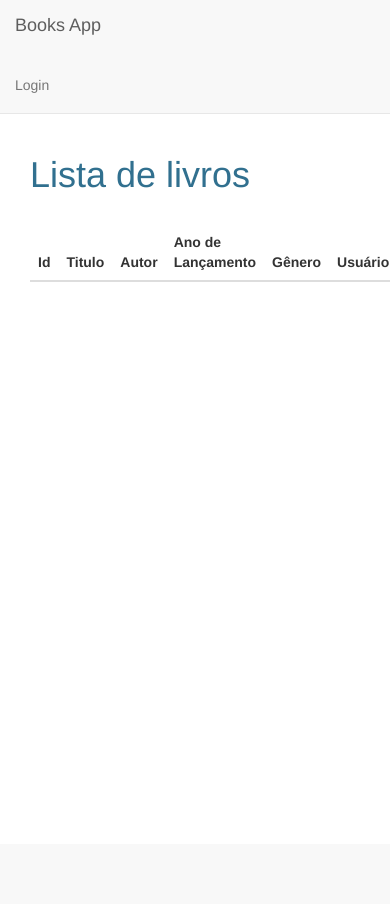
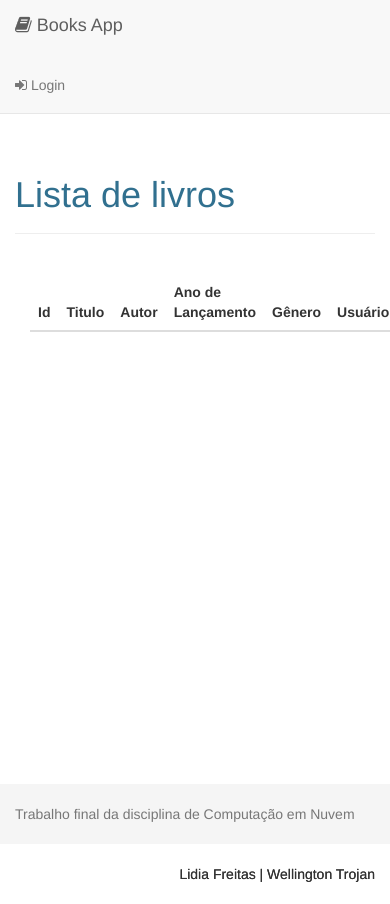
Before and after one commit to lidia-freitas/booksApp, a PHP site: page /books/books_list.php in a window 390 px wide. Before the commit the page ends 282 px from the top, so only its background shows below. Run offline with PHP 8.4, Linux system fonts and the light colour scheme; data that the repository does not hold is empty; a stand-in replaces the project's code that opens the database connection.

Commit message:
layout ajustments

```diff
--- a/books/books_list.php
+++ b/books/books_list.php
@@ -1,4 +1,4 @@
-<?php include  '../authentication/verify_session.php';
+<?php include '../authentication/verify_session.php';
 /**
  * Created by PhpStorm.
  * User: Lidia Freitas
@@ -12,18 +12,22 @@
 <head>
     <meta charset="utf-8">
     <link rel="stylesheet" type="text/css" href="../bootstrap/css/bootstrap.min.css">
-    <title>Cloud - Projeto Final - Lista de livros</title>
+    <link rel="stylesheet" href="../bootstrap/css/sticky-footer.css">
+    <link rel="stylesheet" href="https://maxcdn.bootstrapcdn.com/font-awesome/4.7.0/css/font-awesome.min.css">
+    <title>Cloud - Books App - Lista de livros</title>
 </head>
 <body>
 <?php include '../partials/menu.php' ?>
 <?php include 'script_books_list.php' ?>
 
 <div class="container">
-    <div class="col-md-10"><?php include '../partials/feedbacks.php' ?></div>
+    <div class="col-md-12"><?php include '../partials/feedbacks.php' ?></div>
 
-    <h1 class="col-md-12 text text-info">Lista de livros</h1>
+    <div class="page-header">
+        <h1 class="text text-info">Lista de livros</h1>
+    </div>
+    <br>
 
-    <br>
     <div class="col-md-12">
         <table class="table ">
             <thead>
@@ -48,8 +52,23 @@
         </table>
     </div>
 
-    <script src="../bootstrap/js/jquery.min.js"></script>
-    <script src="../bootstrap/js/bootstrap.js"></script>
 </div>
+
+<footer class="footer">
+    <div class="container">
+        <span class="pull-left text-muted">Trabalho final da disciplina de Computação em Nuvem</span>
+        <span class="pull-right">Lidia Freitas | Wellington Trojan</span>
+    </div>
+</footer>
+
+<footer class="footer">
+    <div class="container">
+        <span class="pull-left text-muted">Trabalho final da disciplina de Computação em Nuvem</span>
+        <span class="pull-right">Lidia Freitas | Wellington Trojan</span>
+    </div>
+</footer>
+
+<script src="../bootstrap/js/jquery.min.js"></script>
+<script src="../bootstrap/js/bootstrap.js"></script>
 </body>
 </html>
--- /dev/null
+++ b/bootstrap/css/sticky-footer.css
@@ -0,0 +1,19 @@
+/* Sticky footer styles
+-------------------------------------------------- */
+html {
+    position: relative;
+    min-height: 100%;
+}
+body {
+    /* Margin bottom by footer height */
+    margin-bottom: 60px;
+}
+.footer {
+    position: absolute;
+    bottom: 0;
+    width: 100%;
+    /* Set the fixed height of the footer here */
+    height: 60px;
+    line-height: 60px; /* Vertically center the text there */
+    background-color: #f5f5f5;
+}
--- a/partials/menu.php
+++ b/partials/menu.php
@@ -11,7 +11,7 @@
 <nav class="navbar navbar-default navbar-static-top">
     <div class="container-fluid">
         <div class="navbar-header">
-            <a class="navbar-brand" href="../index.php">Books App</a>
+            <a class="navbar-brand" href="../index.php"><i class="fa fa-book" aria-hidden="true"></i> Books App</a>
         </div>
 
         <ul class="nav navbar-nav">
@@ -26,15 +26,15 @@
             <?php if ($is_logged): ?>
             <li role="presentation" class="dropdown">
                 <a class="dropdown-toggle" data-toggle="dropdown" href="#" role="button" aria-haspopup="true"
-                   aria-expanded="false">
+                   aria-expanded="false"> <i class="glyphicon glyphicon-user"></i>
                     <?php echo $_SESSION['user'] ?>  <span class="caret"></span>
                 </a>
                 <ul class="dropdown-menu">
-                    <li><a href="../authentication/logout.php">Logout</a></li>
+                    <li><a href="../authentication/logout.php"><i class="fa fa-sign-out" aria-hidden="true"></i> Logout</a></li>
                 </ul>
             </li>
             <?php else: ?>
-            <li><a href="../authentication/login.php">Login</a></li>
+            <li><a href="../authentication/login.php"><i class="fa fa-sign-in" aria-hidden="true"></i> Login</a></li>
             <?php endif; ?>
         </ul>
 
@@ -43,7 +43,7 @@
                 <div class="form-group">
                     <input type="text" class="form-control" name="title" placeholder="Pesquisar filmes">
                 </div>
-                <button type="submit" class="btn btn-default">Buscar</button>
+                <button type="submit" class="btn btn-default"><i class="glyphicon glyphicon-search"></i></button>
             </form>
         <?php endif; ?>
     </div>
```
Also changed, not shown: authentication/login.php (+14 -2 lines), authentication/register.php (+14 -3 lines), books/books_add.php (+17 -5 lines), books/books_edit.php (+22 -9 lines), books/books_manage.php (+28 -10 lines), books/books_search.php (+18 -6 lines), index.php (+10 -6 lines).
